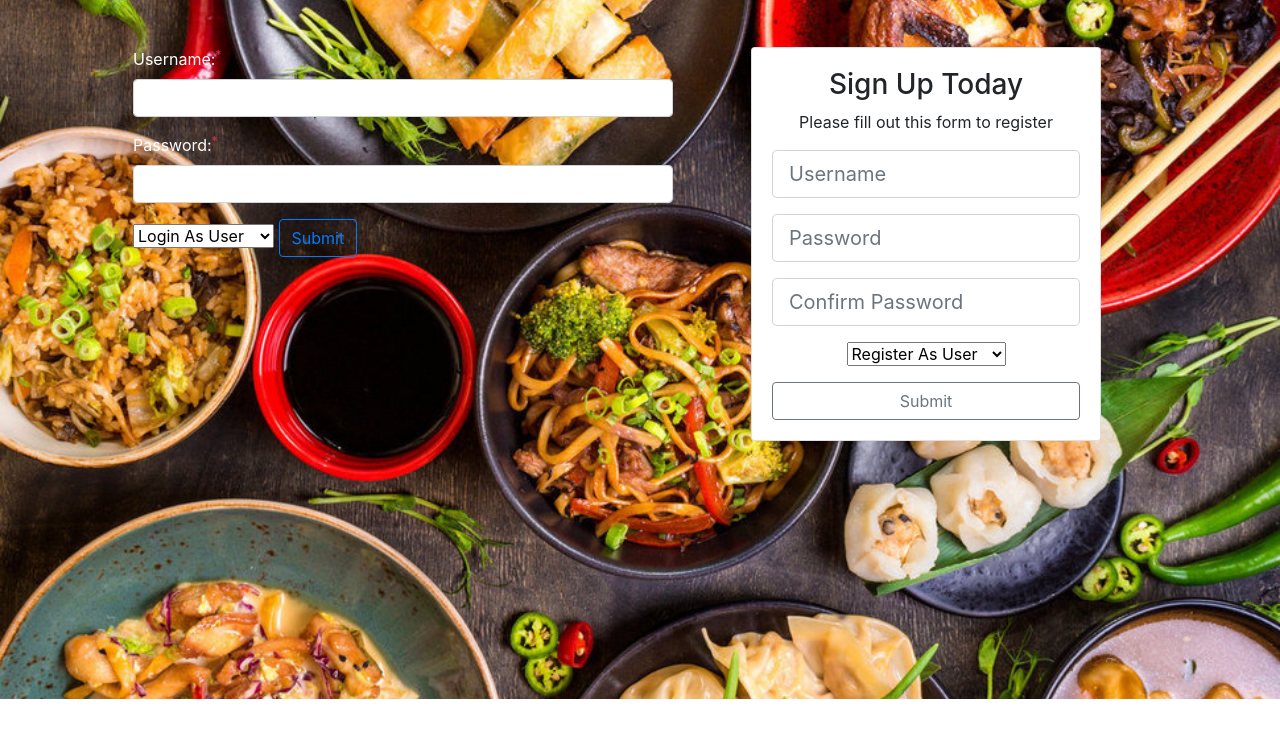
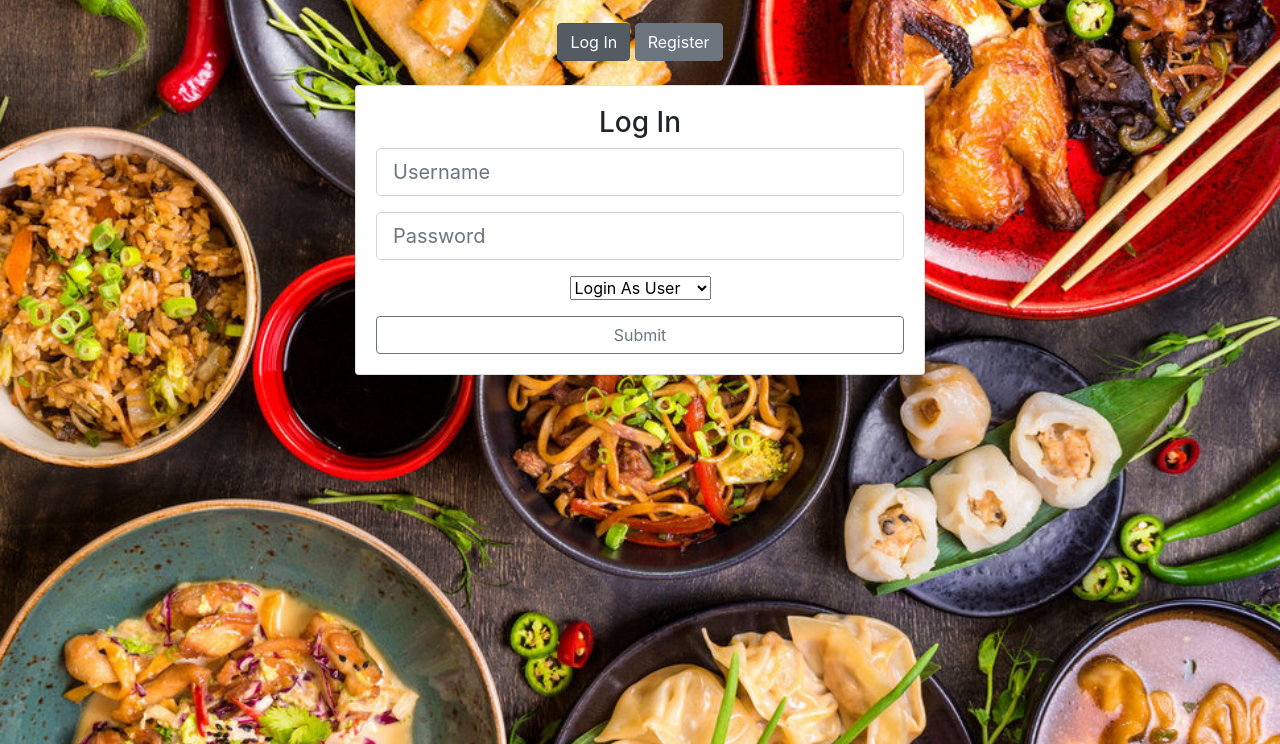
Before and after one commit to moyamanuel/davis-food-proj, a PHP site: page /loginUI.php in a window 1280 px wide. Shown: the part 56-800 px from the top of the page. Run offline with PHP 8.4, Linux system fonts and the light colour scheme.

Commit message:
Simplify login/register page

```diff
--- a/assets/css/style.css
+++ b/assets/css/style.css
@@ -2,7 +2,8 @@
   background: url("../img/home.jpg") no-repeat center top fixed;
   background-size: cover;
   background-attachment: fixed;
-  min-height: 700px; }
+  min-height: 100%;
+}
 
 #login-section {
   margin-top: 55px;
--- /dev/null
+++ b/assets/js/loginUI.js
@@ -0,0 +1,23 @@
+document.addEventListener('DOMContentLoaded', function(){
+  var loginBtn = document.getElementById("loginBtn");
+  var loginCard = document.getElementById("loginCard");
+  var registerBtn = document.getElementById("registerBtn");
+  var registerCard = document.getElementById("registerCard");
+  loginBtn.classList.add("active");
+  registerCard.classList.add("d-none");
+
+  loginBtn.addEventListener("click", function() {
+    loginBtn.classList.add("active");
+    loginCard.classList.remove("d-none");
+    registerBtn.classList.remove("active");
+    registerCard.classList.add("d-none");
+  }, false);
+
+  registerBtn.addEventListener("click", function() {
+    registerBtn.classList.add("active");
+    registerCard.classList.remove("d-none");
+    loginBtn.classList.remove("active");
+    loginCard.classList.add("d-none");
+  }, false);
+
+}, false);
--- a/loginUI.php
+++ b/loginUI.php
@@ -6,37 +6,51 @@
   <meta http-equiv="X-UA-Compatible" content="ie=edge">
   <link rel="stylesheet" href="https://maxcdn.bootstrapcdn.com/bootstrap/4.0.0/css/bootstrap.min.css" integrity="sha384-Gn5384xqQ1aoWXA+058RXPxPg6fy4IWvTNh0E263XmFcJlSAwiGgFAW/dAiS6JXm" crossorigin="anonymous">
   <link rel="stylesheet" href="assets/css/style.css">
+  <script src="assets/js/loginUI.js"></script>
   <title>Pantry-Login</title>
 </head>
-<body>
+<body id="home-section">
 <?php require_once('assets/includes/header.html') ?>
   <!-- HOME SECTION -->
   <section>
-    <div class="dark-overlay">
-      <div id="home-section" class="home-inner">
-        <div  class="container" id="login-section">
+    <div class="container" id="login-section">
       <div class="row">
-            <div class="col-sm-6 text-white m-5" >
-              <form method="post" action=""  onsubmit="return validate(this)">
-                <div class="form-group text-white">
-                    <label>Username:<sup class="text-danger">*</sup></label>
-                    <input type="text" name="username"class="form-control" value="">
+        <div class="col text-center">
+          <div class="my-4">
+            <button type="button" class="btn btn-secondary" id="loginBtn">Log In</button>
+            <button type="button" class="btn btn-secondary" id="registerBtn">Register</button>
           </div>
-                <div class="form-group text-white">
-                    <label>Password:<sup class="text-danger">*</sup></label>
-                    <input type="password" name="password" class="form-control">
         </div>
-                <label>
+      </div>
+
+      <div class="row" id="loginCard">
+        <div class="col mx-auto" style="max-width: 600px;">
+          <div class="card card-primary card-form text-center">
+            <div class="card-body">
+              <h3>Log In</h3>
+              <form method="post" action="" onsubmit="return validate(this)">
+                <div class="form-group">
+                  <input type="text" name="username" class="form-control form-control-lg" placeholder="Username">
+                </div>
+                <div class="form-group">
+                  <input type="password" name="password" class="form-control form-control-lg" placeholder="Password">
+                </div>
+                <div class="form-group">
                   <select name="select_box">
                      <option value="0">Login As User</option>
                      <option value="1">Login As Admin</option>
                      <option value="2">Login As Donor</option>
                 </select>
-              <button type="submit" name="signin" class="btn btn-outline-primary">Submit</button>
-                </form><br>
+                </div>
+                <input type="submit" value="Submit" class="btn btn-outline-secondary btn-block">
+              </form>
+            </div>
+          </div>
+        </div>
+      </div>
 
-            </div>
-            <div class="col-md-4 mt-5">
+      <div class="row" id="registerCard">
+        <div class="col mx-auto" style="max-width: 600px;">
           <div class="card card-primary card-form text-center">
             <div class="card-body">
               <h3>Sign Up Today</h3>
@@ -64,12 +78,6 @@
         </div>
       </div>
     </div>
-      </div>
-    </div>
   </section>
-
-  <script src="js/jquery.min.js"></script>
-  <script src="js/tether.min.js"></script>
-  <script src="js/bootstrap.min.js"></script>
 </body>
 </html>
```
Lines whose indentation alone changed are shown as unchanged.
